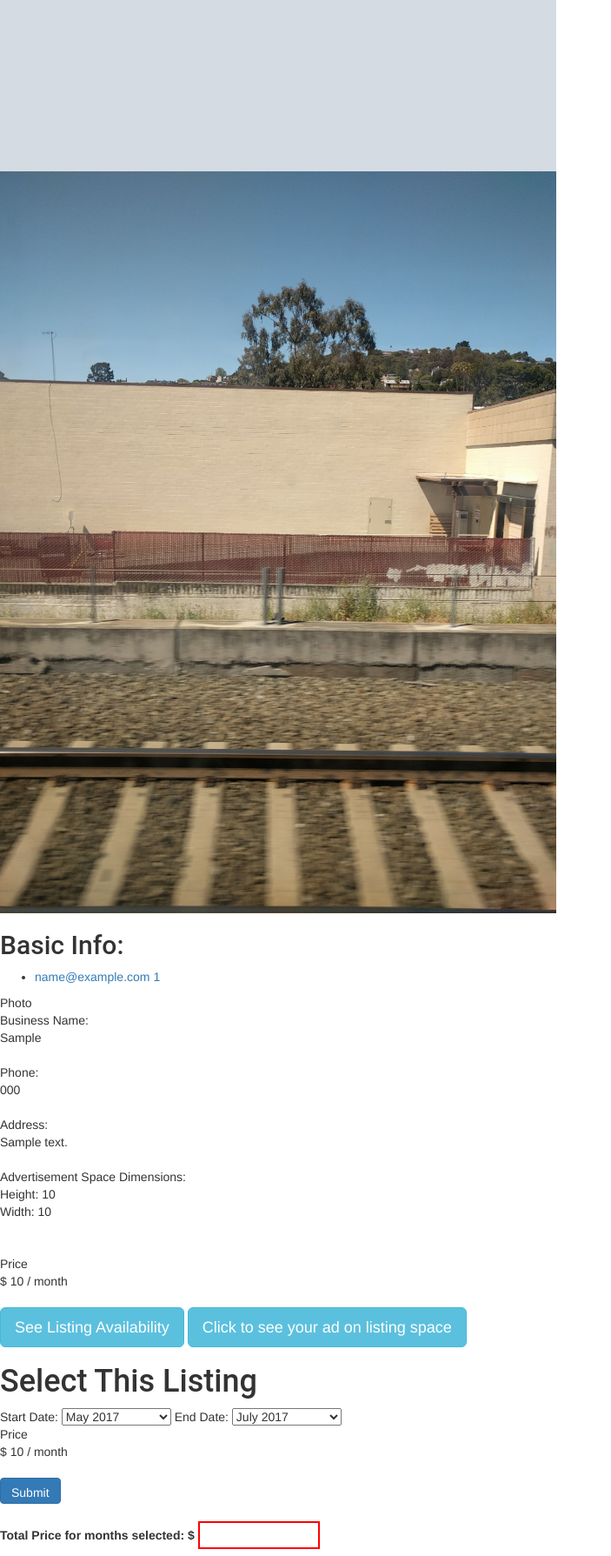
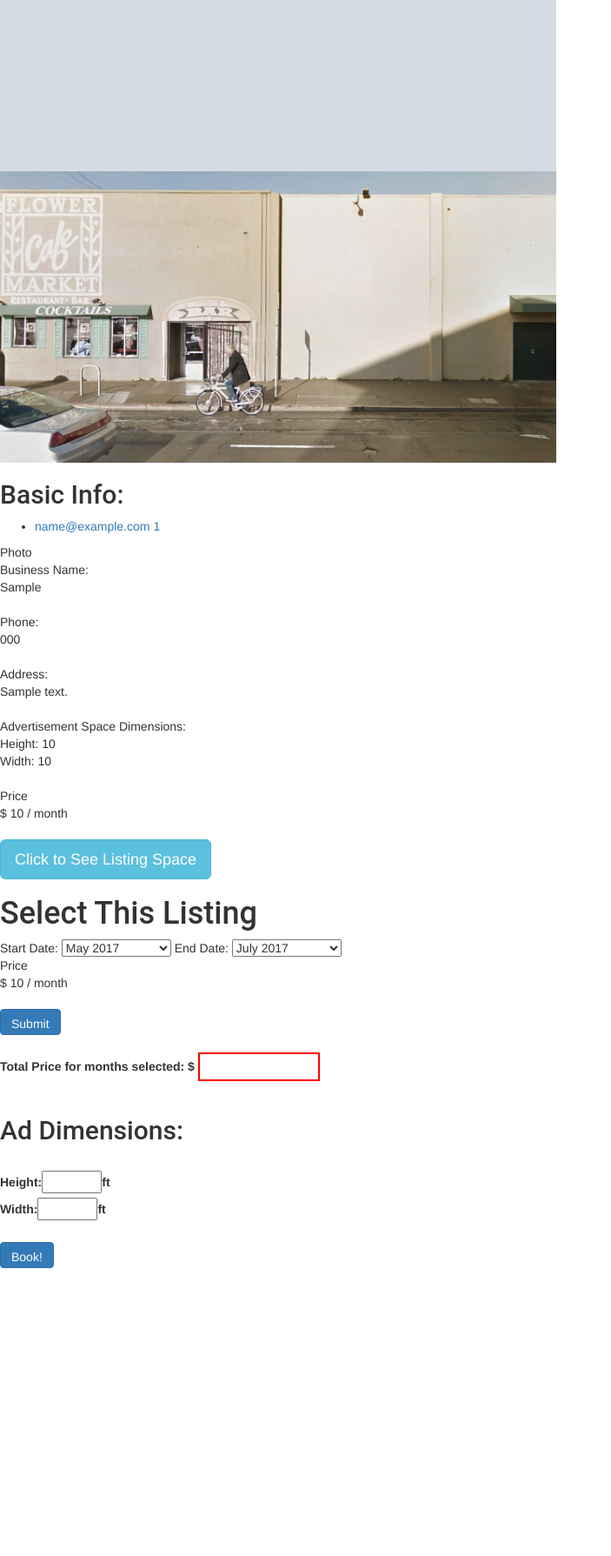
Before and after one commit to dmazuera/project, a Flask app: page /listing/1 in a window 1280 px wide. Shown: the part 425-2214 px from the top of the page at 87% size, without its empty margins (0-703 px from the left). After the commit the page ends 1883 px from the top, so only its background shows below. Run offline with Flask 2, Linux system fonts and the light colour scheme; the visitor is signed in with stand-in values (Sample User, id 1); tables that the repository leaves empty hold one stand-in row (values such as "Sample post"); grey boxes marked "Sample" are stand-in pictures; some libraries are stand-ins or nearby versions.

Commit message:
updated DB for Carlos Flower Shop presentation example. Next going to test working with Google Firebase.

```diff
--- a/model_project.py
+++ b/model_project.py
@@ -24,7 +24,8 @@
     email = db.Column(db.String(64), nullable=False)
     password = db.Column(db.String(100), nullable=False)
     is_activated = db.Column(db.Boolean, default=False)
-    picture = db.Column(db.String(1000)) #url profile pics
+    user_photo=db.Column(db.String(1000)) #url profile pics
+    ad_image = db.Column(db.String(1000))
     description = db.Column(db.Text)
 
 
--- a/number_data.txt
+++ b/number_data.txt
@@ -1,5 +1,5 @@
-1382 17 13
-256 17 10
+355 17 13
+400 9 17
 1032 5 16
 394 5 13
 672 8 25
--- a/seed.py
+++ b/seed.py
@@ -13,14 +13,16 @@
     print "Users"
     for i, row in enumerate(open("user_data.csv")):
         row = row.rstrip()
-        user_id, username, first_name, last_name, email, password, phone, ip_address, city, is_activated= row.split(",")
+        user_photo, username, first_name, last_name, email, password, phone, ad_image, city, is_activated= row.split(",")
 
         user = User(first_name=first_name,
                     last_name=last_name,
                     phone=phone,
                     email=email,
                     password=password,
-                    is_activated=is_activated)
+                    is_activated=is_activated,
+                    user_photo=user_photo,
+                    ad_image=ad_image)
 
         db.session.add(user)
         if i % 100 == 0:
--- a/templates/listing_details.html
+++ b/templates/listing_details.html
@@ -22,7 +22,7 @@
 <br>
 <img src='{{ listing_owner_photo }}' width="50%" height="50%" />
 
-<img src='/static/img/test_wall1.jpg' width="50%" height="50%" />
+<img src='/static/img/Shenas_thrift_wall.jpg' width="50%" height="50%" />
 
   <div>
     <h2>Basic Info: </h2>
@@ -47,70 +47,42 @@
 
             Advertisement Space Dimensions:<br>
             Height: {{ listing.height_max }}<br>
-            Width: {{ listing.width_max }}<br><br><br>
+            Width: {{ listing.width_max }}<br><br>
 
             Price<br>
             $ {{ listing.price }} / month<br><br>
 
+  </div>
 
 
-</div>
-
  <!-- Trigger the modal with a button -->
-                    <button type="button" class="btn btn-info btn-lg" data-toggle="modal" data-target="#myModal">See Listing Availability </button>
+                    <button type="button" class="btn btn-info btn-lg" data-toggle="modal" data-target="#myModal">Click to See Listing Space </button>
 
                     <!-- Modal -->
                     <div id="myModal" class="modal fade" role="dialog">
                       <div class="modal-dialog">
 
 
-
-
                         <!-- Modal content-->
 
-                        <div class="modal-content" style="background-image: url('/static/img/test_wall1.jpg'); background-size: cover;">
-  <!-- search css terms for forground image -->
+                        <div class="modal-content" style="background-image: url('/static/img/Shenas_thrift_wall.jpg'); background-size: cover;">
+                          <!-- search css terms for forground image -->
                           <div class="modal-header">
                             <button type="button" class="close" data-dismiss="modal">&times;</button>
                             <h4 class="modal-title">Modal Header</h4>
                           </div>
                           <div class="modal-body">
                             <p>Some text in the modal.</p>
-                            <!-- This modal will have a photo of the listing WALL in the background and a box with said selected dimensions in layered over it... to see what the ad will look like.  -->
                           </div>
                           <div class="modal-footer">
-                            <button type="button" class="btn btn-default" data-dismiss="modal">Close</button>
+                            <button type="button" class="btn btn-default" data-dismiss="modal">Click to Show Your Ad on Listing</button>
+                           <!--  JS event listener to add the other image to foreground when button clicked -->
                           </div>
                         </div>
 
                       </div>
                     </div>
 
-
-
-                   <!-- Trigger the modal with a button -->
-                  <button type="button" class="btn btn-info btn-lg" data-toggle="modal" data-target="#myModal">Click to see your ad on listing space </button>
-
-                  <!-- Modal -->
-                  <div id="myModal" class="modal fade" role="dialog">
-                    <div class="modal-dialog">
-
-                      <!-- Modal content-->
-                      <div class="modal-content" style="background-image: url('/static/img/+ listing.listing_photo +'); background-size: cover;">
-                        <div class="modal-header">
-                          <button type="button" class="close" data-dismiss="modal">&times;</button>
-                          <h4 class="modal-title">Modal Header</h4>
-                        </div>
-                        <div class="modal-body">
-                          <p>Some text in the modal.</p>
-                        </div>
-                        <div class="modal-footer">
-                          <button type="button" class="btn btn-default" data-dismiss="modal">Close</button>
-                        </div>
-                      </div>
-
-                    </div>
-                  </div>
 
 <!-- SOMEWHERE  on this page there will be a CALENDAR API that show availability -->
 
```
Also changed, not shown: seed_data.txt (+6 -5 lines), static/js/booking.js (+0 -8 lines), static/img/Panaderia_sign.jpg (added), static/img/Shenas_thrift_wall.jpg (added), static/img/flower_shop_SIGN.jpg (added), static/img/flowers_carlos_wall.jpg (added), static/img/user_classroom.jpg (renamed from static/img/user_classroom.jpeg), static/img/user_familymarket.jpg (renamed from static/img/user_familymarket.jpeg), static/img/user_thrift.jpg (renamed from static/img/user_thrift.png), user_data.csv, 3 other files.
